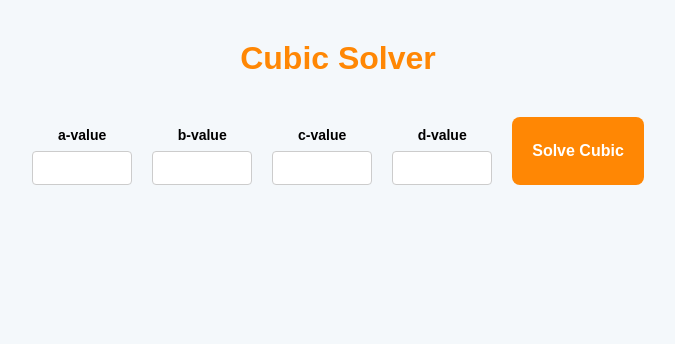
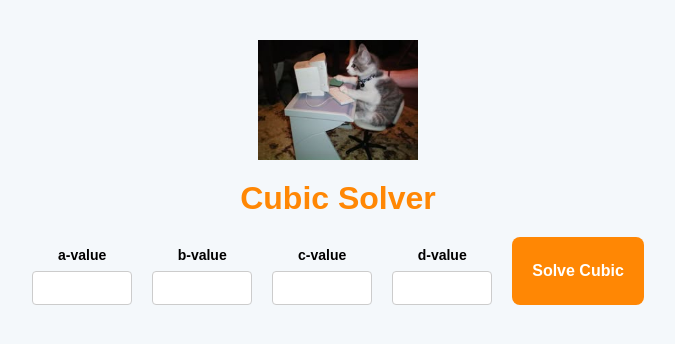
Before and after one commit to Austin0u/ics4u1-assignment-2, a website built with Vite: page index.html in a window 1280 px wide. Shown: the whole page, without its empty margins (302-977 px from the left). Built offline with nearby package versions, Linux system fonts and the light colour scheme.

Commit message:
Added image to top and adjusted some heading margins

```diff
--- a/index.html
+++ b/index.html
@@ -12,6 +12,7 @@
 <body>
   <div id="app">
     <div class="container">
+      <img id="cat" src="images/cat.jpg" alt="image">
       <h1 class="title">Cubic Solver</h1>
       <form id="cubic-form">
         <div class="inputs-container">
--- a/style.css
+++ b/style.css
@@ -22,8 +22,16 @@ body {
 
 .title {
   color: #ff8704;
-  margin-bottom: 40px;
+  margin: 20px 0px;
   font-size: 32px;
+}
+
+#cat {
+  max-height: 120px;
+}
+
+#cat:hover {
+  scale: 1.2;
 }
 
 /* Form */
@@ -84,7 +92,7 @@ form {
   text-align: center;
   font-size: 20px;
   color: #333;
-  margin-bottom: 30px;
+  margin: 30px 0px;
   font-weight: bold;
 }
 
```
